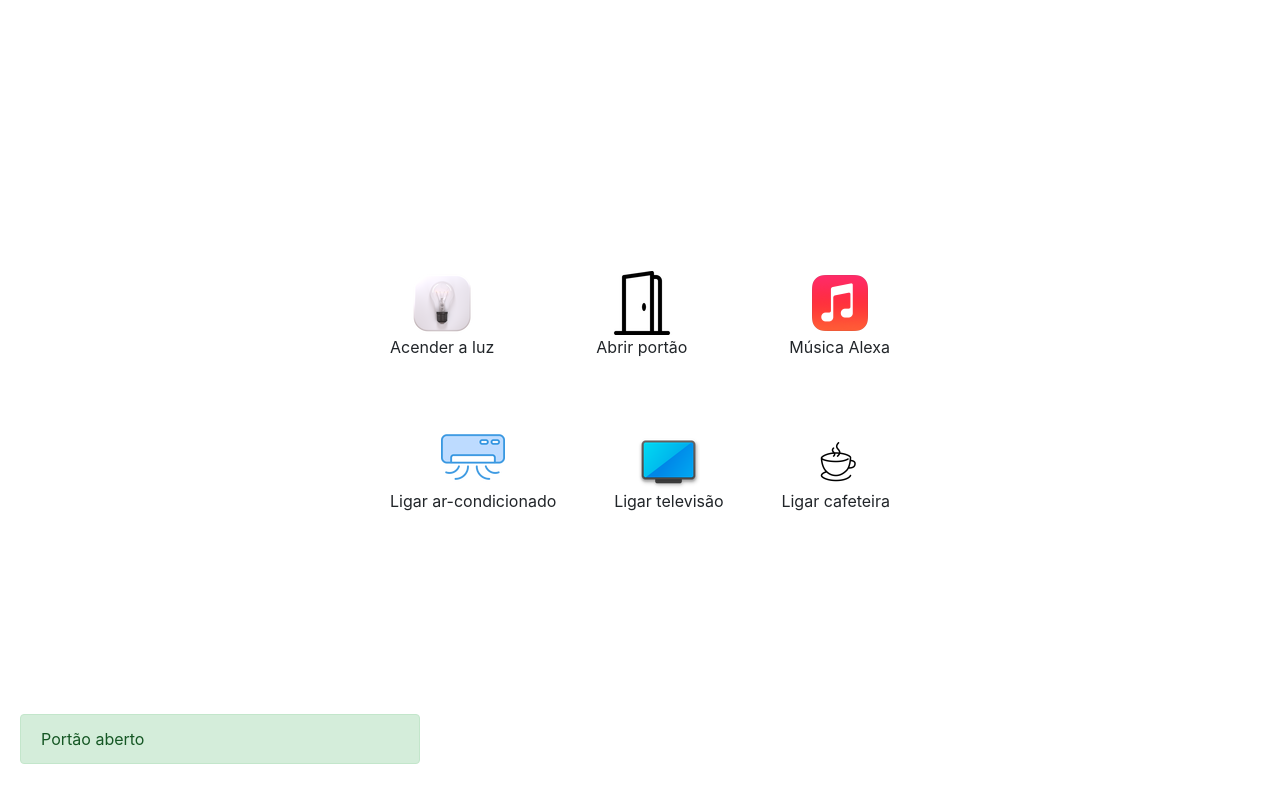
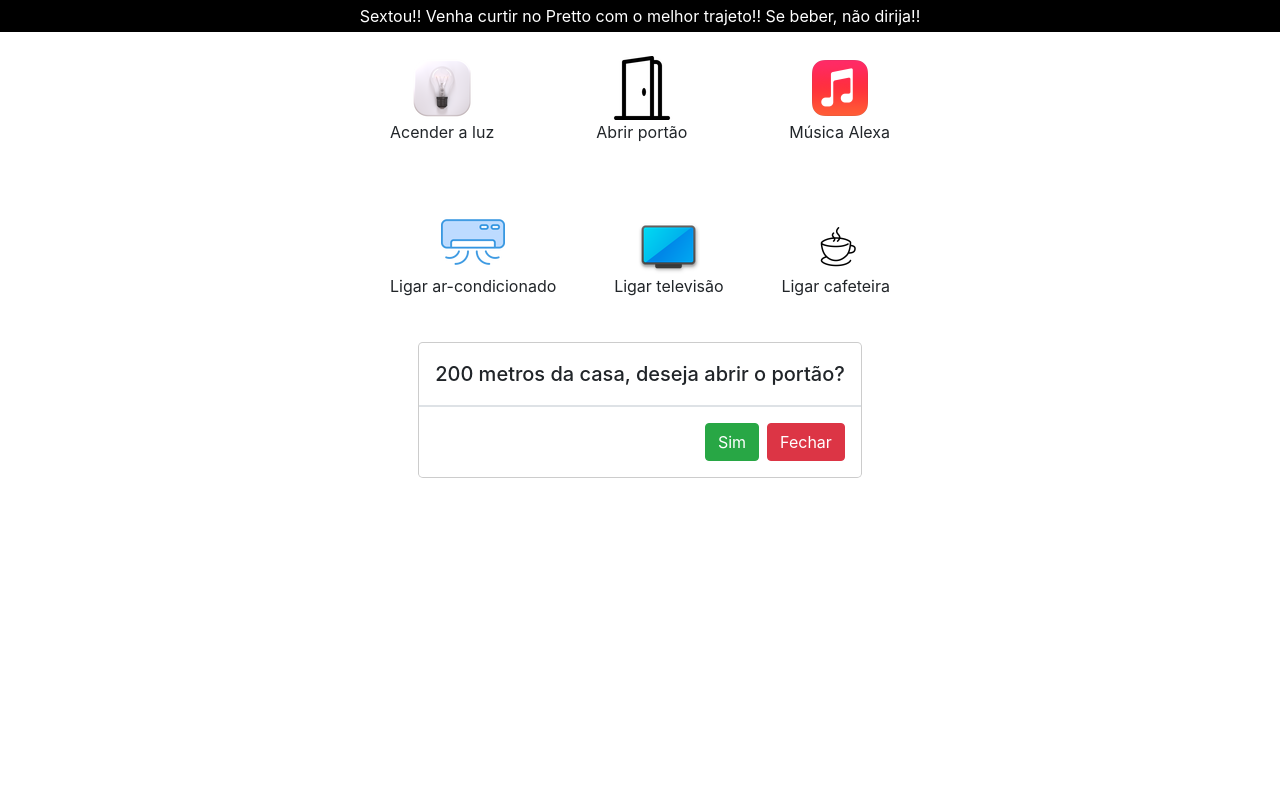
Before and after one commit to MarcelloMenezes/Atividade_FIAP, a plain HTML site: page pages/house/index.html in a window 1280 px wide. Both pictures are taken after a click on the element "Abrir portão". Drawn offline with nearby package versions, Linux system fonts and the light colour scheme.

Commit message:
feat: adicionando mapa e modais para música e portão

```diff
--- a/pages/house/index.html
+++ b/pages/house/index.html
@@ -13,7 +13,12 @@
 
 </head>
 
-<body class="d-flex justify-content-center  align-items-center">
+<body>
+    <header class="d-flex justify-content-center mb-4 p-1" style="background-color: black">
+        <a href="../maps/index.html" style="color: white !important;">
+            Sextou!! Venha curtir no Pretto com o melhor trajeto!! Se beber, não dirija!!
+        </a>
+    </header>
     <main class="container-card flex-direction-column d-flex align-items-center">
         <div class="mb-50 d-flex  justify-content-between" style="width: 500px;">
             <div class="cursor-pointer flex-direction-column d-flex justify-content-center align-items-center"
@@ -22,12 +27,12 @@
                 <p>Acender a luz</p>
             </div>
             <div class="cursor-pointer flex-direction-column d-flex justify-content-center align-items-center"
-                onclick="possibilidadesUsuario('open')">
+                onclick="abrirModal('open')">
                 <img src="../../icons/Open.ico" alt="icon open">
                 <p>Abrir portão</p>
             </div>
             <div class="cursor-pointer flex-direction-column d-flex justify-content-center align-items-center"
-                onclick="possibilidadesUsuario('music')">
+                onclick="abrirModal('music')">
                 <img src="../../icons/Music.ico" alt="icon musica">
                 <p>Música Alexa</p>
             </div>
@@ -53,6 +58,22 @@
             style="width: 400px; position:absolute; bottom: 20px; left: 20px;">
             <span class="textModal"></span>
         </div>
+        <div class="modal card-modal" tabindex="-1" role="dialog">
+            <div class="modal-dialog" role="document">
+                <div class="modal-content">
+                    <div class="modal-header">
+                        <h5 class="modal-title"></h5>
+                    </div>
+                    <div class="modal-body">
+                        <input class="d-flex justify-content-center modal-input" type="text">
+                    </div>
+                    <div class="modal-footer">
+                        <button type="button" class="btn btn-success btn-modal" onclick="fecharModal()">Salvar</button>
+                        <button type="button" class="btn btn-danger" data-dismiss="modal" onclick="fecharModal()">Fechar</button>
+                    </div>
+                </div>
+            </div>
+        </div>
     </main>
     <script src="index.js"></script>
 </body>
--- a/pages/house/index.js
+++ b/pages/house/index.js
@@ -1,31 +1,21 @@
+let modal = document.querySelector('.card-modal')
+
 function possibilidadesUsuario(item) {
     const alert = document.querySelector('.alert');
     const textModal = document.querySelector('.textModal');
 
     switch (item) {
-        case 'music': ;
-            textModal.innerHTML = `Tocando na Alexa`
-            break;
         case 'ar':
-
             textModal.innerHTML = `Ar-condicionado ligado`
             break;
-
         case 'tv':
-
             textModal.innerHTML = `TV ligada`
             break;
         case 'coffee':
-
             textModal.innerHTML = `Cafeteira ligada`
             break;
         case 'light':
-
             textModal.innerHTML = `Luz da garagem acessa`
-            break;
-        case 'open':
-
-            textModal.innerHTML = `Portão aberto`
             break;
         default:
             break;
@@ -35,6 +25,33 @@ function possibilidadesUsuario(item) {
     setTimeout(() => {
         alert.classList.add('hidden');
     }, 5000)
+}
 
+function abrirModal(item) {
 
+    let modalTitle = document.querySelector('.modal-title')
+    let modalBody = document.querySelector('.modal-body')
+    let btnModal = document.querySelector('.btn-modal')
+
+    modal.classList.remove('modal')
+    modalBody.classList.remove('hidden')
+
+    switch (item) {
+        case 'music':
+            modalTitle.innerHTML = `Digite nome da música ou do artista:`
+            btnModal.innerHTML = `Salvar`
+            break;
+        case 'open':
+            modalTitle.innerHTML = `200 metros da casa, deseja abrir o portão?`
+            modalBody.classList.add('hidden')
+            btnModal.innerHTML = `Sim`
+            break;
+
+        default:
+            break;
+    }
 }
+
+function fecharModal() {
+    modal.classList.add('modal')
+}
```
Also changed, not shown: pages/home/index.html (+6 -1 lines), pages/maps/index.html (added, +21 -0 lines), icons/Map.jpeg (added).
